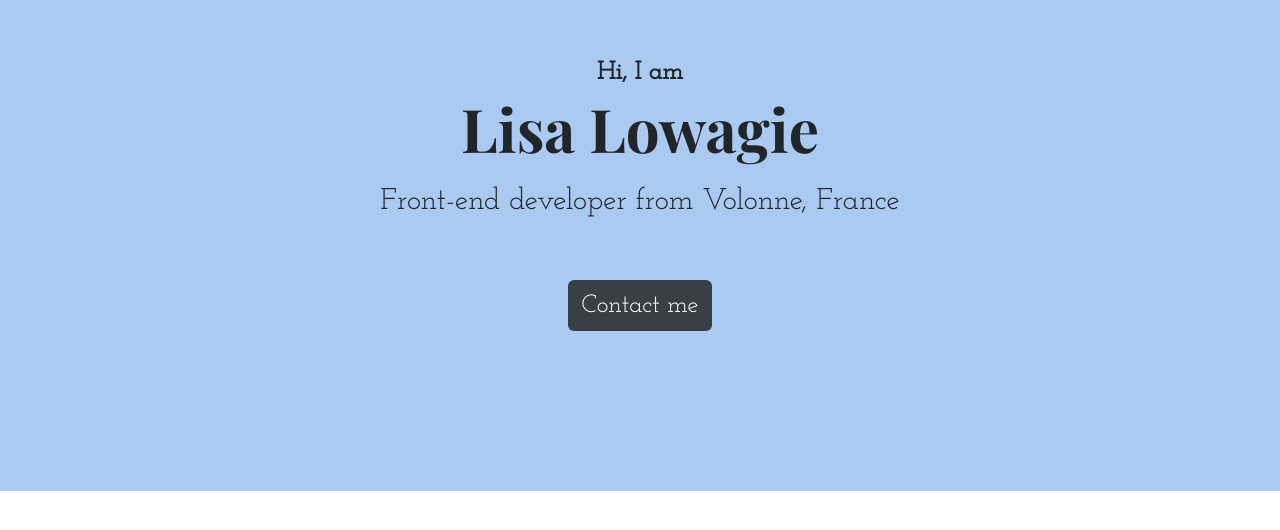
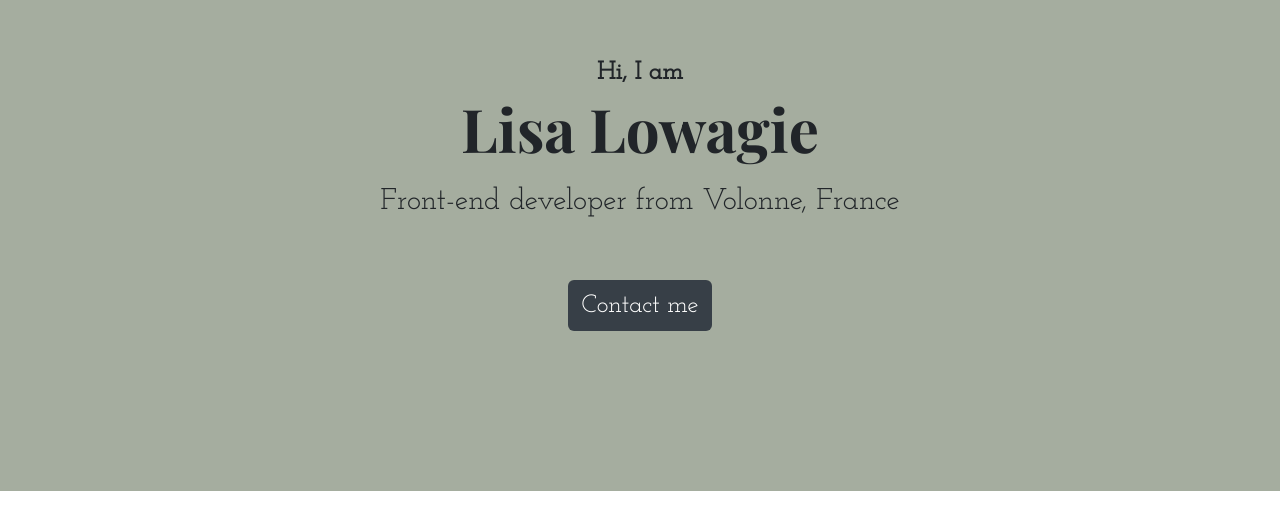
Before and after one commit to LisaLowagie/portfolio-project, a plain HTML site: page index.html in a window 1280 px wide. Shown: the part 106-636 px from the top of the page. Drawn offline with nearby package versions, Linux system fonts and the light colour scheme; a web font is replaced by a local one.

Commit message:
Changed background color

```diff
--- a/styles/portfolio.css
+++ b/styles/portfolio.css
@@ -3,7 +3,7 @@ font-family: "Playfair Display", serif;
 font-family: "Josefin Slab", serif;
 */
 :root {
-  --color-background-hero: #abcaf1;
+  --color-background-hero: #a5ad9f;
   --color-button-hero: #373f47;
   --font-family-header-1: "Playfair Display", serif;
   --font-family-default: "Josefin Slab", serif;
```
